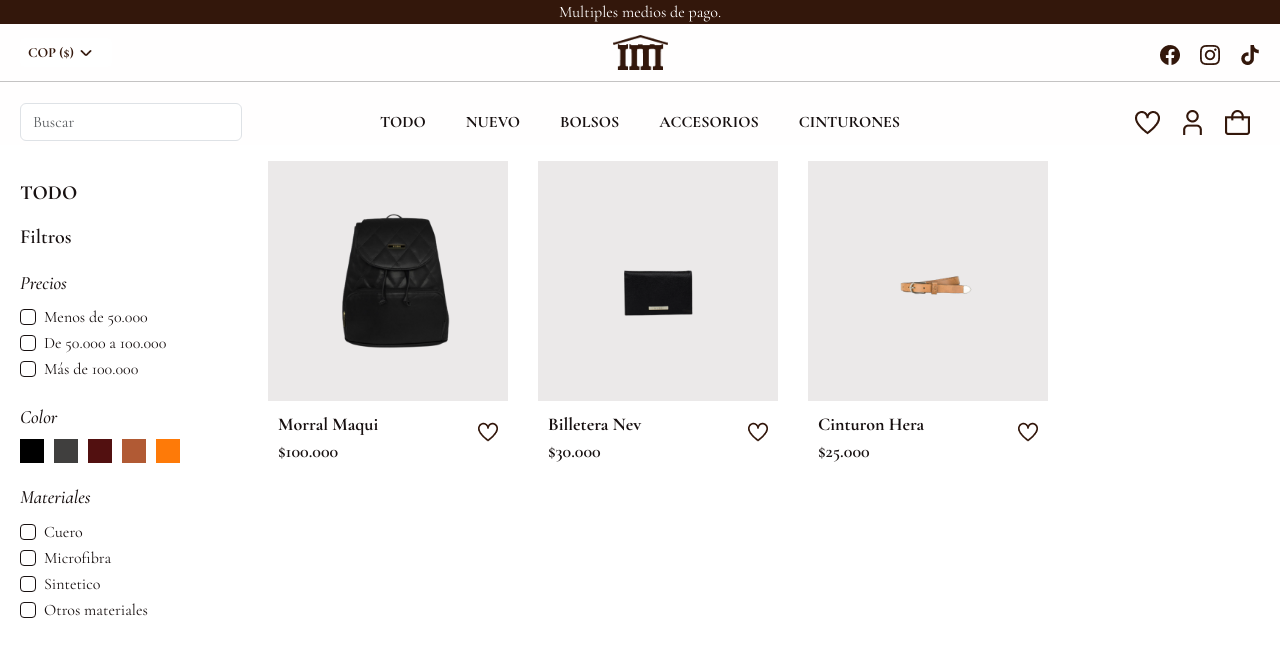
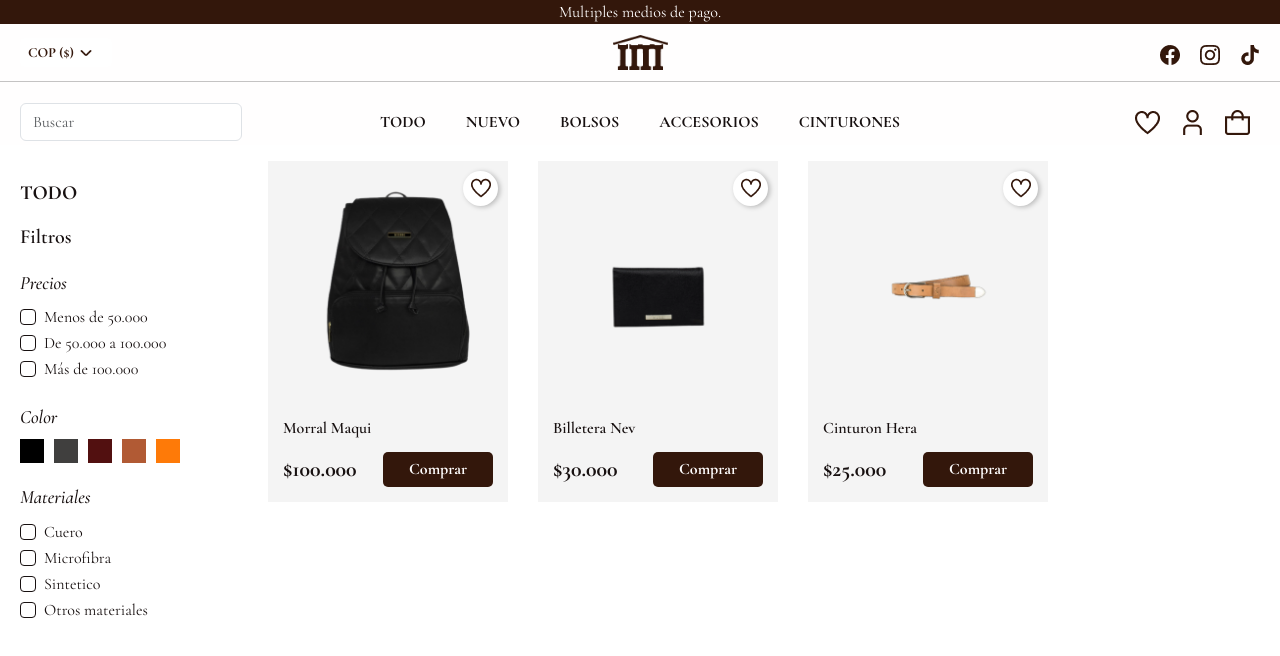
Before and after one commit to saracast909/imperio-marroquinero, an Angular app in the folder client/: page /all-products in a window 1280 px wide. Shown: the top 656 px of the page. Built offline with nearby package versions, Linux system fonts and the light colour scheme.

Commit message:
Product design update

```diff
--- a/client/src/app/modules/products/components/all-products/all-products.component.html
+++ b/client/src/app/modules/products/components/all-products/all-products.component.html
@@ -54,16 +54,17 @@
             <p>FILTROS</p>
         </div>
         <div class="cards-container">
-            <div class="product-card" *ngFor="let product of allProducts" routerLink="product">
-                <img [src]="product.image" [alt]="product.name" class="product-image" />
+            <div *ngFor="let product of allProducts" class="product-card" >
+                <div class="product-image" routerLink="product">
+                    <div class="heart"><img src="/assets/products/corazon.png" alt="Corazon"></div>
+                    <img [src]="product.image" [alt]="product.name">
+                </div>
                 <div class="product-info">
+                    <p>{{ product.name }}</p>
                     <div>
-                        <p>{{ product.name }}</p>
                         <p>{{ product.precio }}</p>
+                        <button>Comprar</button>
                     </div>
-                    <figure>
-                        <img src="/assets/products/corazon.png" alt="corazon" />
-                    </figure>
                 </div>
             </div>
         </div>
--- a/client/src/app/shared/components/navbar/navbar.component.css
+++ b/client/src/app/shared/components/navbar/navbar.component.css
@@ -30,7 +30,6 @@
     75%{margin-top: -72px;}
     100%{margin-top: -72px;}
 }
-
 /* Menu */
 .nav {
     display: block;
@@ -100,6 +99,7 @@ hr{
     border-radius: 4px;
 }
 .navbar-center .submenu{
+    z-index: 3;
     display: none;
     position: absolute;
     left: 0;
@@ -112,7 +112,6 @@ hr{
 .menu-hamburguesa, .navbar-right .bolsa{
     display: none;
 }
-
 /* Menu Mobile */
 .menu-mobile{
     position: absolute;
```
Also changed, not shown: client/src/app/modules/payments/payments-routing.module.ts (deleted, +0 -10 lines), client/src/app/modules/payments/payments.module.ts (deleted, +0 -14 lines), client/src/app/modules/products/components/all-products/all-products.component.css.
